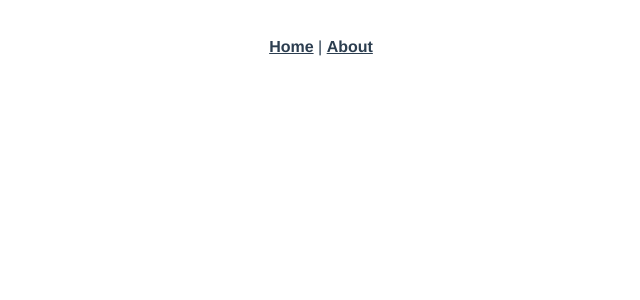
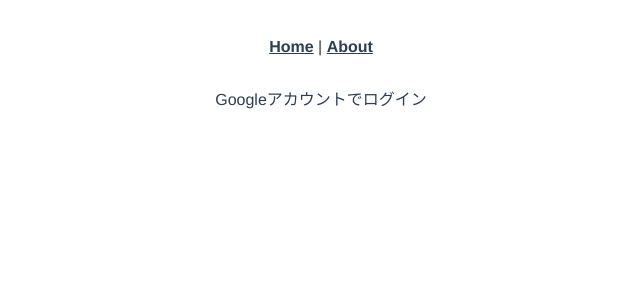
Before and after one commit to slava187/firebase-vue3-startup-kit, a Vue app: page /account in a window 1280 px wide. Before the commit this address had no page. Shown: the top 300 px of the page, without its empty margins (319-959 px from the left). Built offline with nearby package versions, Linux system fonts and the light colour scheme; no server answers; the database is empty.

Commit message:
add social login

```diff
--- a/src/router/index.ts
+++ b/src/router/index.ts
@@ -1,6 +1,8 @@
 import { createRouter, createWebHistory, RouteRecordRaw } from 'vue-router'
+import Layout from '../components/Layout.vue'
 import Home from '../views/Home.vue'
-import Layout from '../components/Layout.vue'
+import Account from '../views/Account.vue'
+import About from '../views/About.vue'
 
 const routes: Array<RouteRecordRaw> = [
   {
@@ -15,11 +17,14 @@ const routes: Array<RouteRecordRaw> = [
       {
         path: '/about',
         name: 'About',
-        // route level code-splitting
-        // this generates a separate chunk (about.[hash].js) for this route
-        // which is lazy-loaded when the route is visited.
-        component: () => import(/* webpackChunkName: "about" */ '../views/About.vue')
+        component: About,
+      },
+      {
+        path: '/account',
+        name: 'Account',
+        component: Account,
       }
+
     ]
   }
 ]
--- /dev/null
+++ b/src/utils/SocialLogin.ts
@@ -0,0 +1,31 @@
+import firebase from "firebase/app";
+import { authObject, auth } from '@/utils/firebase';
+
+const authSignIn = async (provider: firebase.auth.AuthProvider, callback?: (() => void | null), errorCallback?: ((error: firebase.auth.Error) => void | null)) => {
+  try {
+    await auth.signInWithPopup(provider)
+    if (callback) {
+      callback()
+    }
+  } catch (error) {
+    if (errorCallback) {
+      errorCallback(error);
+    }
+  }
+}
+
+export const googleSignin = (callback?: (() => void | null), errorCallback?: ((error: firebase.auth.Error) => void | null)) => {
+  return () => {
+    const provider = new authObject.GoogleAuthProvider();
+    provider.addScope('email');
+    authSignIn(provider, callback, errorCallback);
+  };
+};
+
+export const facebookSignin = (callback?: (() => void | null), errorCallback?: ((error: firebase.auth.Error) => void | null)) => {
+  return () => {
+    const provider = new authObject.FacebookAuthProvider();
+    provider.addScope('email,user_birthday');
+    authSignIn(provider, callback, errorCallback);
+  };
+}
--- /dev/null
+++ b/src/views/Account.vue
@@ -0,0 +1,24 @@
+<template>
+  <div class="home">
+    <div @click="googleSignin">
+      Googleアカウントでログイン
+    </div>
+
+  </div>
+</template>
+<script lang="ts">
+import { defineComponent } from 'vue';
+import { googleSignin } from '../utils/SocialLogin';
+
+export default defineComponent({
+  name: 'Account',
+  setup() {
+    return {
+      googleSignin: googleSignin(
+        () => {alert("OK");},
+        (err) => {alert(err.message);}
+      ),
+    };
+  }
+});
+</script>
```
